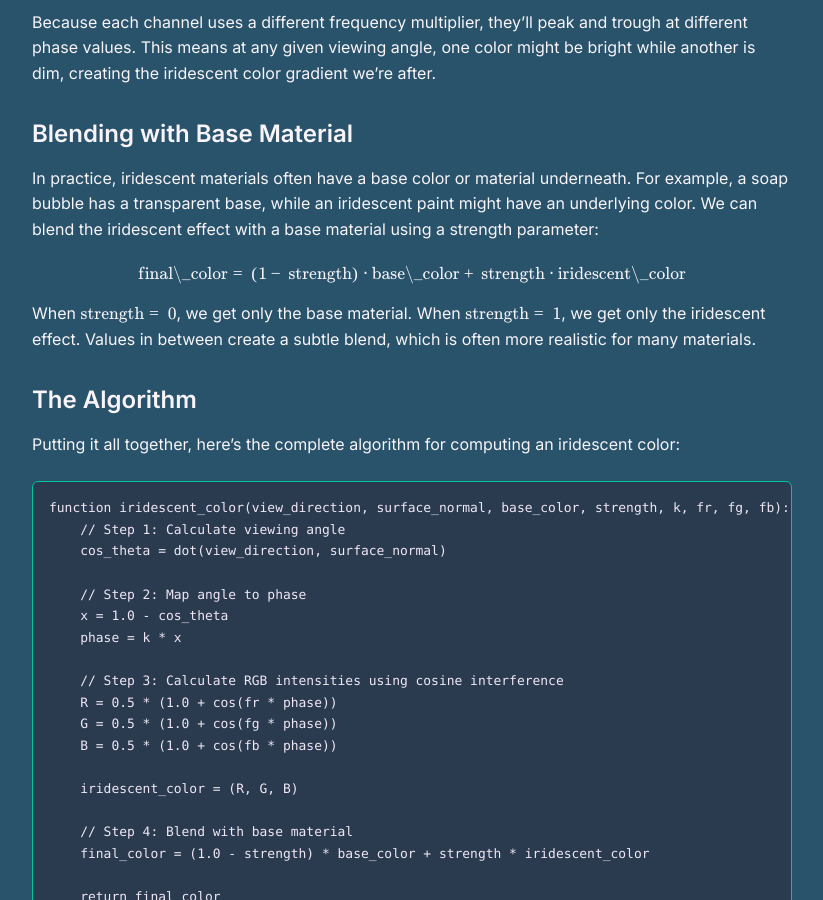
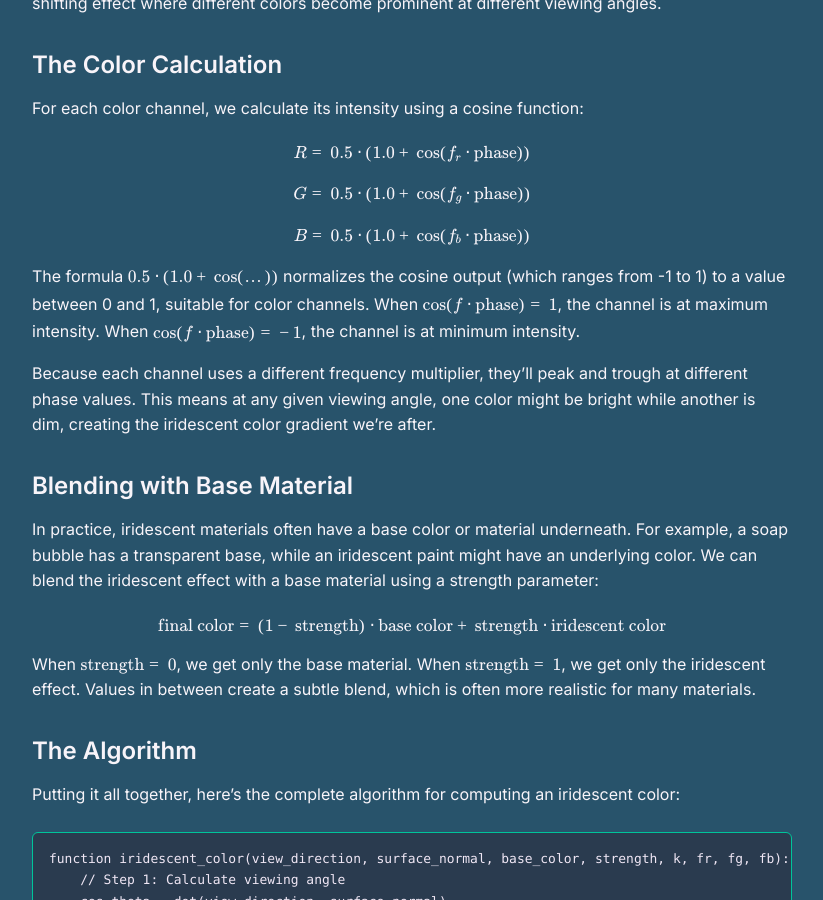
Before and after one commit to JellyBoonz/graphics-blog, a Jekyll site: the page built from _posts/2025-11-17-simple-iridescent-material.md, in a window 1280 px wide and 900 px high, scrolled down 3988 px. Shown: the whole window, without its empty margins (228-1051 px from the left). Built offline with Jekyll 4.4.1, drawn with Linux system fonts in a browser that asks for light colours.

Commit message:
Iridescent post fix underscores

```diff
--- a/_posts/2025-11-17-simple-iridescent-material.md
+++ b/_posts/2025-11-17-simple-iridescent-material.md
@@ -25,7 +25,7 @@ Next, we want a way to map this angle to an output in the form of color. Lets fi
 
 The reason we get a different mix comes down to wave interference. Red light has the longest wavelength, green has a medium wavelength, and blue has the shortest wavelength. When light reflects off the surface at different viewing angles, the path length differences cause the RGB waves to shift out of phase with each other. Sometimes these waves constructively interfere (amplifying each other), and sometimes they destructively interfere (canceling each other out). This phase-dependent interference is what creates the shifting color gradient we see as we move an iridescent object around.
 
-<img src="{{ '/assets/images/iridescence/frequencies_drawing.png' | relative_url }}" alt="Different Frequencies for R, G, B values" style="max-width: 80%; height: auto; display: block; margin: 1.5rem auto;">
+<img src="{{ '/assets/images/iridescence/frequencies.jpeg' | relative_url }}" alt="Different Frequencies for R, G, B values" style="max-width: 80%; height: auto; display: block; margin: 1.5rem auto;">
 
 *Figure 1*
 
@@ -81,7 +81,7 @@ Because each channel uses a different frequency multiplier, they'll peak and tro
 
 In practice, iridescent materials often have a base color or material underneath. For example, a soap bubble has a transparent base, while an iridescent paint might have an underlying color. We can blend the iridescent effect with a base material using a strength parameter:
 
-$$\text{final\_color} = (1 - \text{strength}) \cdot \text{base\_color} + \text{strength} \cdot \text{iridescent\_color}$$
+$$\text{final color} = (1 - \text{strength}) \cdot \text{base color} + \text{strength} \cdot \text{iridescent color}$$
 
 When $\text{strength} = 0$, we get only the base material. When $\text{strength} = 1$, we get only the iridescent effect. Values in between create a subtle blend, which is often more realistic for many materials.
 
```
